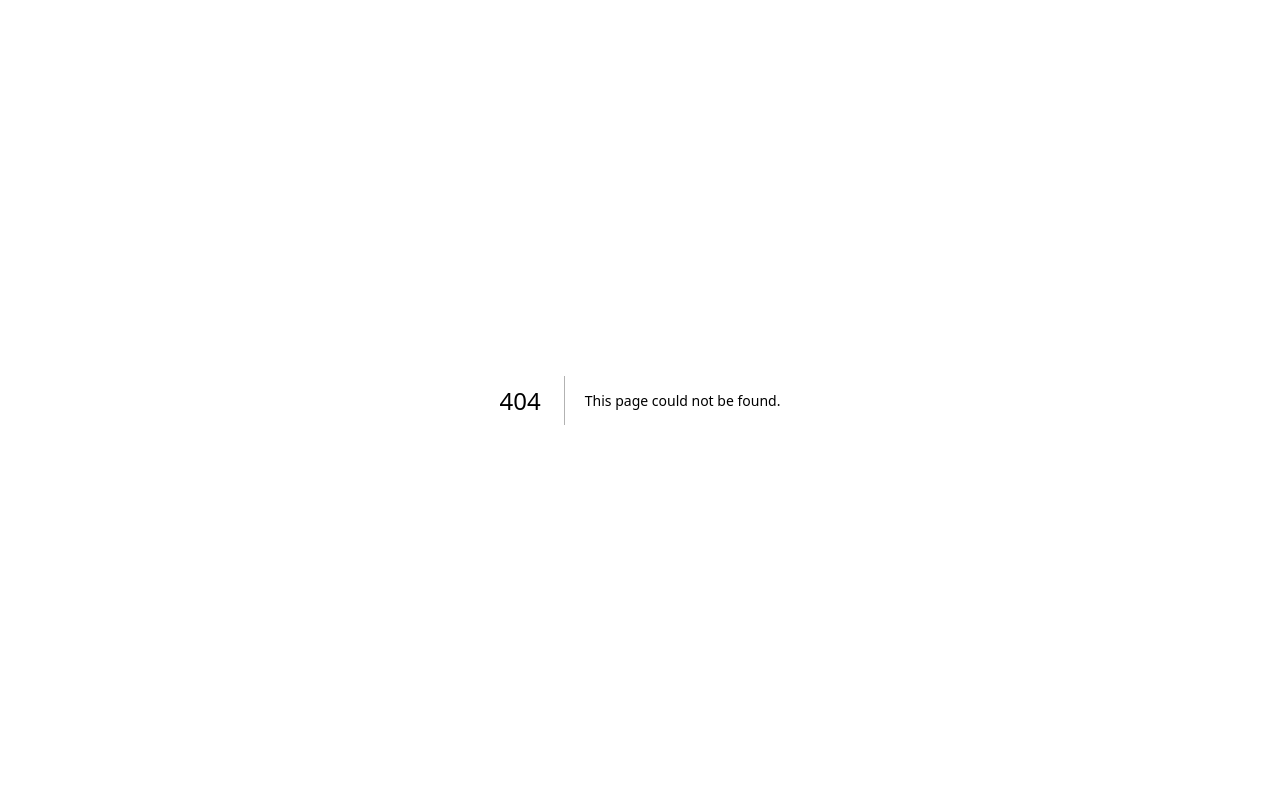
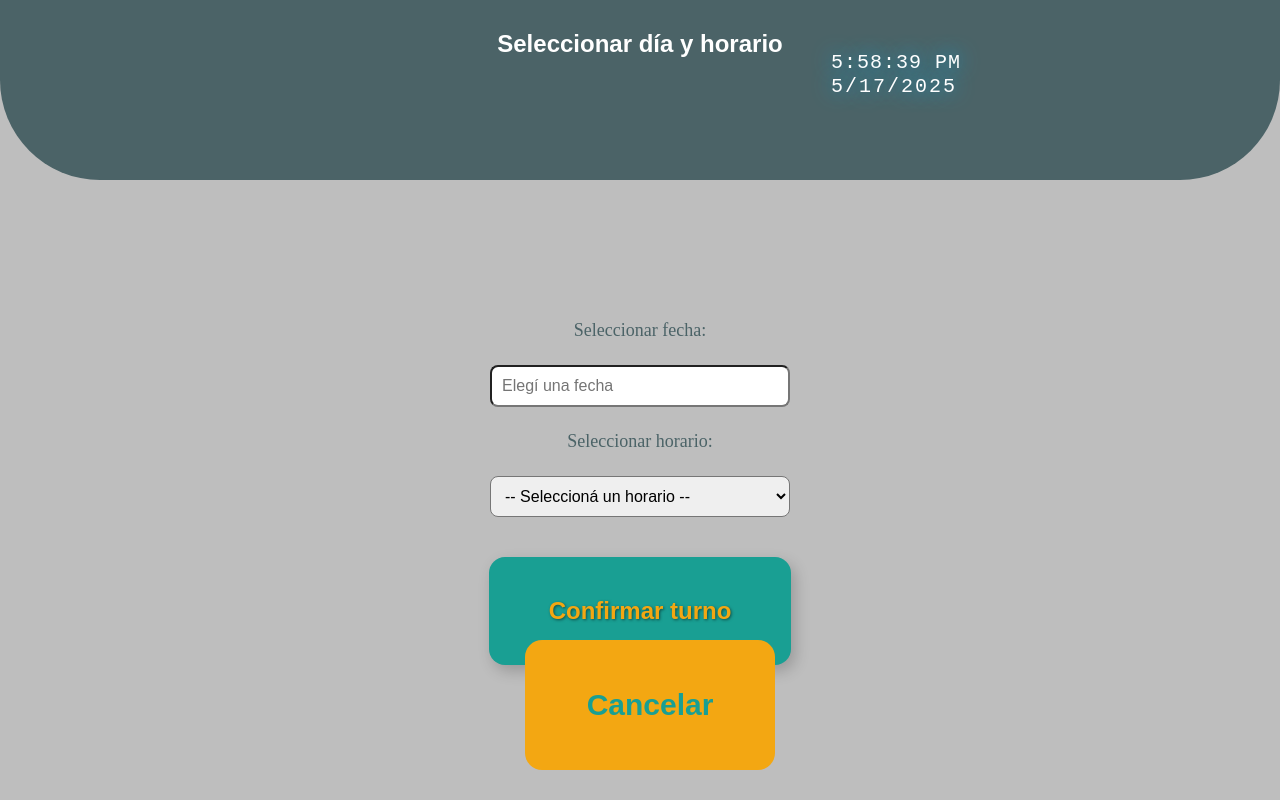
Before and after one commit to solealdao/proyecto-integrador-PPIV, a Next.js app: page /calendar in a window 1280 px wide. Before the commit this address had no page. Built offline with nearby package versions, Linux system fonts and the light colour scheme.

Commit message:
Maquetadas páginas para sacar nuevo turno y la de recibo de turno

```diff
--- a/package.json
+++ b/package.json
@@ -11,8 +11,10 @@
   "dependencies": {
     "@emotion/react": "^11.14.0",
     "@emotion/styled": "^11.14.0",
+    "date-fns": "^4.1.0",
     "next": "15.3.2",
     "react": "^19.0.0",
+    "react-datepicker": "^8.3.0",
     "react-dom": "^19.0.0"
   }
 }
--- a/src/app/admin-home/page.js
+++ b/src/app/admin-home/page.js
@@ -23,7 +23,7 @@ export default function AdminHome() {
       showClock={true}
     >
       <ButtonContainer>
-        <MenuCard text="Gestión de Turnos" url="#" />
+        <MenuCard text="Gestión de Turnos" url="@/appointment-management" />
         <MenuCard text="Configuraciones" url="#" />
       </ButtonContainer>
 
--- a/src/app/appointment-management/page.js
+++ b/src/app/appointment-management/page.js
@@ -23,7 +23,7 @@ export default function AppointmentHome() {
       showClock={true}
     >
       <ButtonContainer>
-        <MenuCard text="Nuevo Turno" url="#" />
+        <MenuCard text="Nuevo Turno" url="/appointment-new" />
         <MenuCard text="Consultar Turnos" url="#" />
         <MenuCard text="Modificar Turnos" url="#" />
         <MenuCard text="Historial de Turnos" url="#" />
--- /dev/null
+++ b/src/app/calendar/page.js
@@ -0,0 +1,97 @@
+'use client';
+
+import { useState } from 'react';
+import styled from '@emotion/styled';
+import DatePicker from 'react-datepicker';
+import 'react-datepicker/dist/react-datepicker.css';
+import theme from '@/app/theme';
+import PageLayout from '@/components/PageLayout';
+import MenuCard from '@/components/MenuCard';
+import LogoutButton from '@/components/LogoutButton';
+
+const FormContainer = styled.div`
+  display: flex;
+  flex-direction: column;
+  align-items: center;
+  gap: 24px;
+  margin-top: 40px;
+`;
+
+const Label = styled.label`
+  font-family: Mulish;
+  font-size: 18px;
+  color: ${theme.colors.darkGreen};
+`;
+
+const StyledSelect = styled.select`
+  padding: 10px;
+  font-size: 16px;
+  border-radius: 8px;
+  width: 300px;
+`;
+
+const StyledDatePicker = styled(DatePicker)`
+  padding: 10px;
+  font-size: 16px;
+  border-radius: 8px;
+  width: 300px;
+`;
+
+const ButtonContainer = styled.div`
+  display: flex;
+  justify-content: center;
+  gap: 24px;
+  margin-top: 40px;
+  flex-wrap: wrap;
+`;
+
+export default function NuevoTurnoCalendario() {
+  const [selectedDate, setSelectedDate] = useState(null);
+  const [selectedTime, setSelectedTime] = useState('');
+
+  const horariosDisponibles = [
+    '09:00',
+    '09:30',
+    '10:00',
+    '10:30',
+    '11:00',
+    '11:30',
+    '12:00',
+  ];
+
+  return (
+    <PageLayout
+      title="Seleccionar día y horario"
+      showClock={true}
+    >
+      <FormContainer>
+        <Label>Seleccionar fecha:</Label>
+        <StyledDatePicker
+          selected={selectedDate}
+          onChange={(date) => setSelectedDate(date)}
+          dateFormat="dd/MM/yyyy"
+          minDate={new Date()}
+          placeholderText="Elegí una fecha"
+        />
+
+        <Label>Seleccionar horario:</Label>
+        <StyledSelect
+          value={selectedTime}
+          onChange={(e) => setSelectedTime(e.target.value)}
+        >
+          <option value="">-- Seleccioná un horario --</option>
+          {horariosDisponibles.map((hora) => (
+            <option key={hora} value={hora}>{hora}</option>
+          ))}
+        </StyledSelect>
+      </FormContainer>
+
+      <ButtonContainer>
+        <LogoutButton onClick={() => window.location.href = '/appointments/appointment-management'}>
+          Cancelar
+        </LogoutButton>
+        <MenuCard text="Confirmar turno" url="#" />
+      </ButtonContainer>
+    </PageLayout>
+  );
+}
```
Also changed, not shown: src/app/appointment-new/page.js (added, +82 -0 lines), src/app/appointment-receipt/page.js (added, +102 -0 lines), public/logo.png (added), 1 other file (tests, documents, lock files or other folders).
